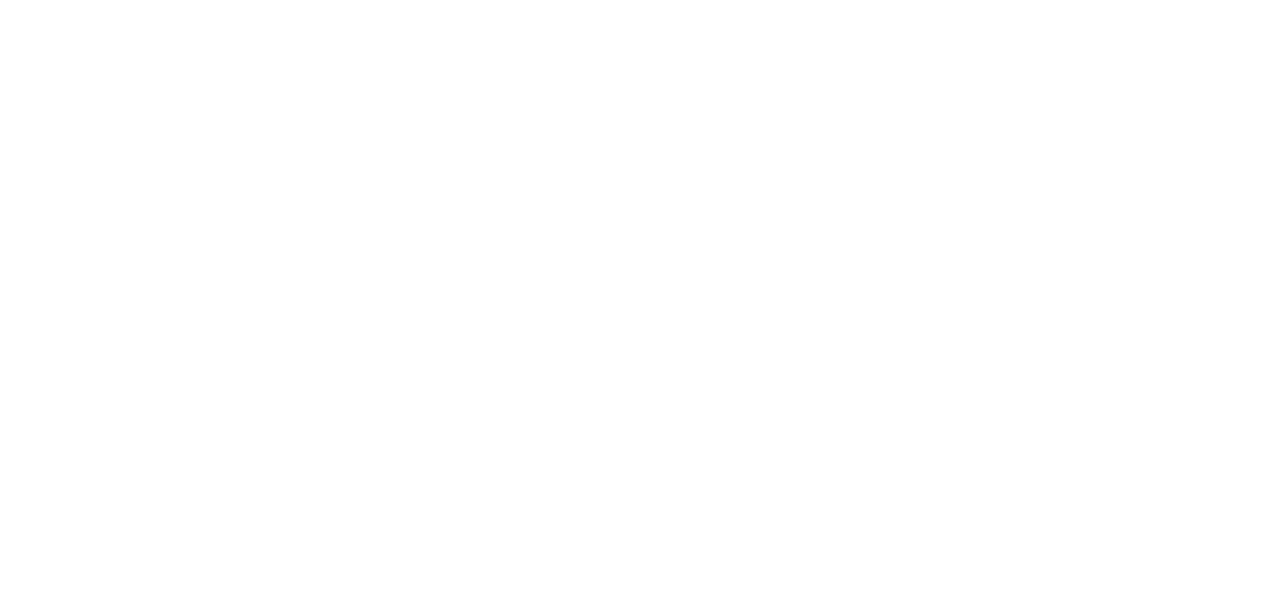
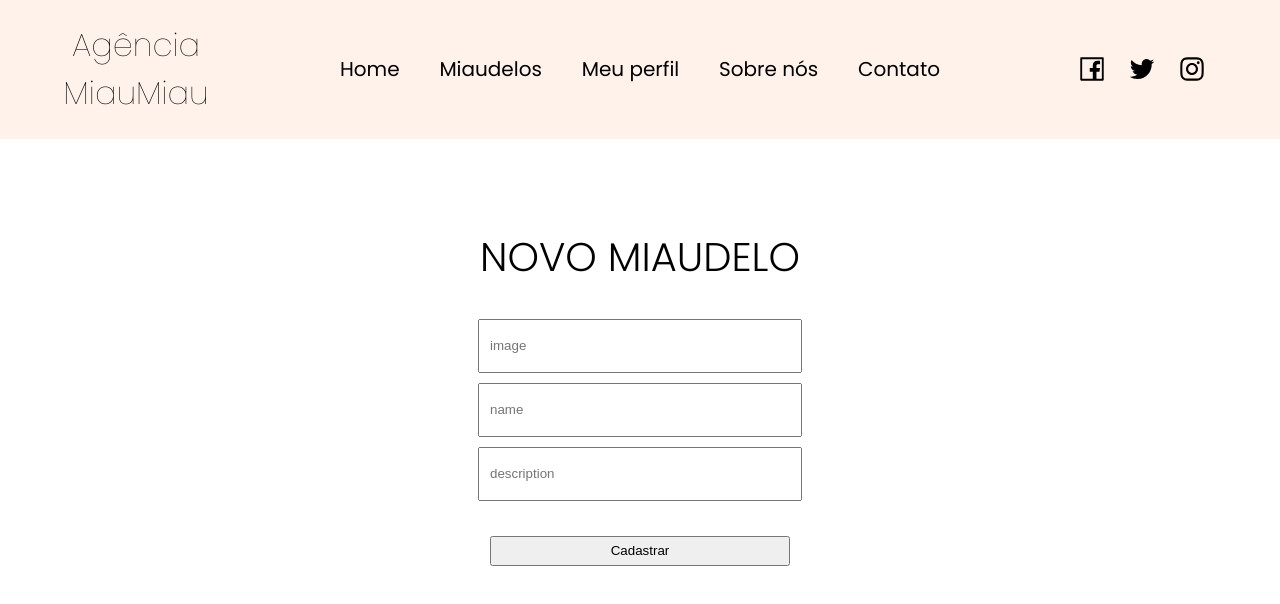
Before and after one commit to GuiOliveiraRamos/projeto18-freela-front, a React (Vite) app: page /new-miaudelo in a window 1280 px wide. Before the commit this address had no page. Shown: the top 604 px of the page. Built offline with nearby package versions, Linux system fonts and the light colour scheme.

Commit message:
new features: meu perfil e novo miaudelo

```diff
--- a/src/App.jsx
+++ b/src/App.jsx
@@ -3,6 +3,8 @@
 import SignIn from "./components/SignIn";
 import HomePage from "./components/HomePage";
 import Miaudelos from "./components/Miaudelos";
+import Profile from "./components/UserPage";
+import NewMiaudelo from "./components/NewMiaudelo";
 
 function App() {
   return (
@@ -10,6 +12,8 @@
       <Routes>
         <Route path="/homepage" element={<HomePage />} />
         <Route path="/miaudelos" element={<Miaudelos />} />
+        <Route path="/new-miaudelo" element={<NewMiaudelo />} />
+        <Route path="/profile" element={<Profile />} />
         <Route path="/" element={<SignIn />} />
         <Route path="/signup" element={<SignUp />} />
       </Routes>
--- a/src/components/Header.jsx
+++ b/src/components/Header.jsx
@@ -19,6 +19,7 @@
       <Content>
         <p onClick={() => navigate("/homepage")}>Home</p>
         <p onClick={() => navigate("/miaudelos")}>Miaudelos</p>
+        <p onClick={() => navigate("/profile")}>Meu perfil</p>
         <p>Sobre nós</p>
         <p>Contato</p>
       </Content>
@@ -54,7 +55,7 @@
 `;
 
 const Content = styled.div`
-  width: 500px;
+  width: 600px;
   display: flex;
   justify-content: space-between;
   p {
--- a/src/components/Miaudelos.jsx
+++ b/src/components/Miaudelos.jsx
@@ -43,7 +43,7 @@
 `;
 
 const Title = styled.div`
-  padding: 70px 0 70px 0;
+  padding: 60px 0 60px 0;
   width: 100%;
   display: flex;
   justify-content: center;
@@ -67,7 +67,7 @@
   justify-content: space-between;
   align-items: center;
   border-radius: 20px;
-  border: 2px solid #a1572f;
+  border: 2px solid black;
   img {
     padding-top: 10px;
     width: 150px;
--- /dev/null
+++ b/src/components/NewMiaudelo.jsx
@@ -0,0 +1,94 @@
+import { useState } from "react";
+import Header from "./Header";
+import { styled } from "styled-components";
+import { useNavigate } from "react-router-dom";
+
+export default function NewMiaudelo() {
+  const [image, setImage] = useState("");
+  const [name, setName] = useState("");
+  const [description, setDescription] = useState("");
+  const navigate = useNavigate();
+
+  const handleSubmit = async (e) => {
+    e.preventDefault();
+    const saveData = { image, name, description };
+    try {
+      await axios.post(`${import.meta.env.VITE_API_URL}/miaudelos`, saveData);
+      alert("Miaudelo cadastrado com sucesso");
+      navigate("/meus-miaudelos");
+    } catch (err) {
+      console.log("Axios Error:", err);
+      console.log("Response Data:", err.response.data);
+    }
+  };
+
+  return (
+    <>
+      <Header />
+      <Container>
+        <Title>
+          <h1>NOVO MIAUDELO</h1>
+        </Title>
+        <Forms>
+          <input
+            type="text"
+            placeholder="image"
+            onChange={(e) => setImage(e.target.value)}
+          />
+          <input
+            type="text"
+            placeholder="name"
+            onChange={(e) => setName(e.target.value)}
+          />
+          <input
+            type="text"
+            placeholder="description"
+            onChange={(e) => setDescription(e.target.value)}
+          />
+          <button type="submit" onClick={handleSubmit}>
+            Cadastrar
+          </button>
+        </Forms>
+      </Container>
+    </>
+  );
+}
+
+const Container = styled.div`
+  margin-top: 140px;
+  display: flex;
+  flex-direction: column;
+  align-items: center;
+`;
+
+const Title = styled.div`
+  padding: 60px 0 0 0;
+  width: 100%;
+  display: flex;
+  justify-content: center;
+  h1 {
+    font-size: 40px;
+    font-family: "Poppins", sans-serif;
+    font-weight: 300;
+  }
+`;
+const Forms = styled.form`
+  width: 100%;
+  height: 100%;
+  display: flex;
+  flex-direction: column;
+  justify-content: center;
+  align-items: center;
+
+  input {
+    margin: 5px;
+    width: 300px;
+    height: 30px;
+    padding: 10px;
+  }
+  button {
+    margin: 30px;
+    width: 300px;
+    height: 30px;
+  }
+`;
--- /dev/null
+++ b/src/components/UserPage.jsx
@@ -0,0 +1,79 @@
+import React, { useState } from "react";
+import styled from "styled-components";
+import Header from "./Header";
+import { useNavigate } from "react-router-dom";
+
+export default function Profile() {
+  const [miaudelos, setMiaudelos] = useState([]);
+  const navigate = useNavigate();
+
+  const handleAddMiaudelo = () => {
+    navigate("/new-miaudelo");
+  };
+  return (
+    <>
+      <Header />
+      <Container>
+        <Title>
+          <h1>MEUS MIAUDELOS</h1>
+        </Title>
+        {miaudelos.length === 0 ? (
+          <Message>
+            <p>Você ainda não possui nenhum Miaudelo</p>
+          </Message>
+        ) : (
+          <MiaudeloList>
+            {miaudelos.map((miaudelo, index) => (
+              <Card key={index}>{}</Card>
+            ))}
+          </MiaudeloList>
+        )}
+        <Button onClick={handleAddMiaudelo}>Adicionar Miaudelo</Button>
+      </Container>
+    </>
+  );
+}
+
+const Container = styled.div`
+  margin-top: 140px;
+  display: flex;
+  flex-direction: column;
+  align-items: center;
+`;
+
+const Title = styled.div`
+  padding: 60px 0 60px 0;
+  width: 100%;
+  display: flex;
+  justify-content: center;
+  h1 {
+    font-size: 60px;
+    font-family: "Poppins", sans-serif;
+    font-weight: 300;
+  }
+`;
+const Message = styled.div`
+  p {
+    font-size: 20px;
+    font-family: "Poppins", sans-serif;
+  }
+`;
+
+const Button = styled.button``;
+
+const MiaudeloList = styled.div``;
+
+const Card = styled.div`
+  width: 300px;
+  height: 400px;
+  display: flex;
+  flex-direction: column;
+  justify-content: space-between;
+  align-items: center;
+  border-radius: 20px;
+  border: 2px solid black;
+  img {
+    padding-top: 10px;
+    width: 150px;
+  }
+`;
```
